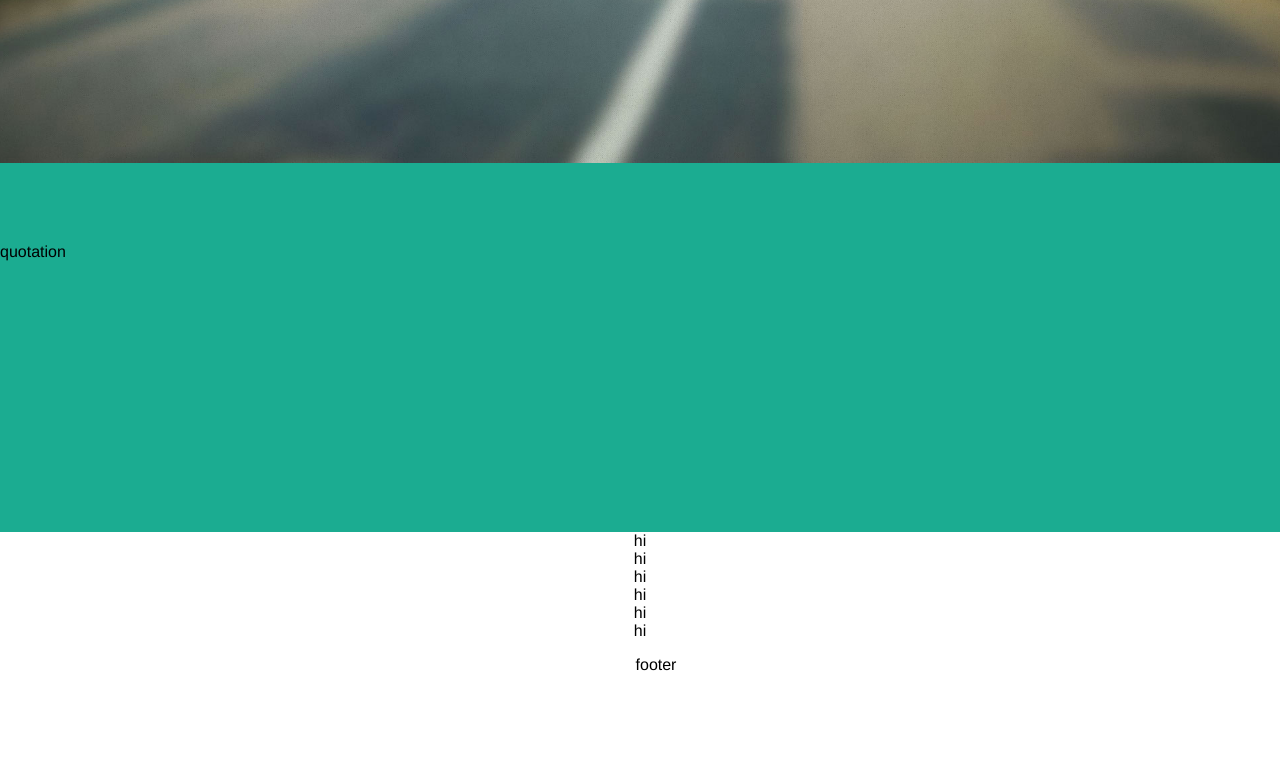
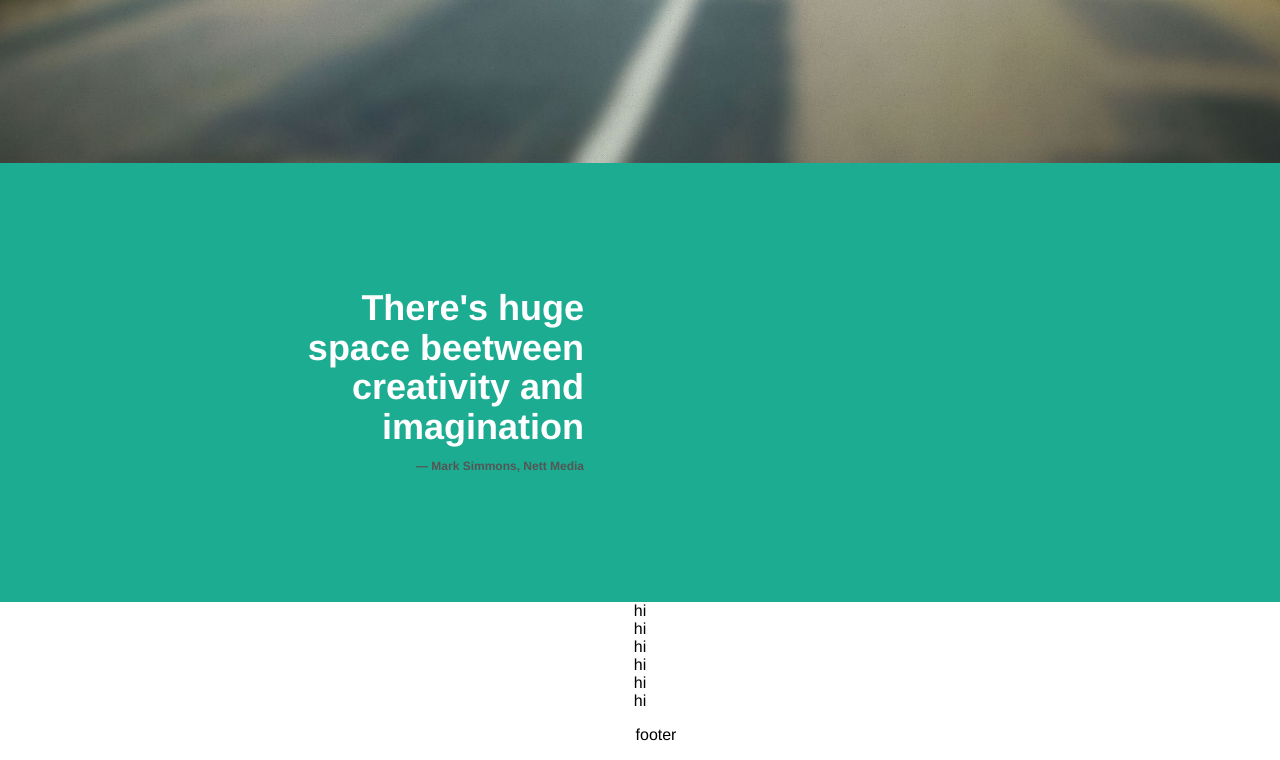
Before and after one commit to parabolabam/maxim_clone, a Vue app: page /home in a window 1280 px wide. Shown: the part 720-1480 px from the top of the page. Before the commit the page ends 1410 px from the top, so only its background shows below. Built offline with nearby package versions, Linux system fonts and the light colour scheme.

Commit message:
quotation block markup

```diff
--- a/src/assets/colors.scss
+++ b/src/assets/colors.scss
@@ -6,6 +6,7 @@ $color-como: #517B67;
 $color-tiber: #0B333F;
 $color-white-solid: #FFF;
 $color-mountain-meadow: #1BAC91;
+$color-emperor: #555555;
 
 // header vars
 $header-background-color: $color-tiber;
--- a/src/components/MainSection/components/QuotationBlock.vue
+++ b/src/components/MainSection/components/QuotationBlock.vue
@@ -1,6 +1,12 @@
 <template>
   <div class="quotation-block">
-      quotation
+    <div class="quote-container">
+      <blockquote class="quote">
+        {{ quotation.quote }}
+        <cite>{{ quotation.author }}</cite>
+      </blockquote>
+    </div>
+    <div class="coffee-icon"></div>
   </div>
 </template>
 
@@ -8,7 +14,15 @@
 import HooperSlider from '@/components/HooperSlider'
 
 export default {
-  name: 'main-section-header'
+  name: 'main-section-header',
+  data () {
+    return {
+      quotation: {
+        quote: "There's huge space beetween creativity and imagination",
+        author: 'Mark Simmons, Nett Media'
+      }
+    }
+  }
 
 }
 </script>
@@ -16,8 +30,47 @@ export default {
 <style lang="scss" scoped>
 .quotation-block {
     width: 100%;
-    min-height: 22.1vh;
-    padding: 5rem 0 7rem 0;
+    padding: 5rem 10rem 5rem 10rem;
     background-color: $color-mountain-meadow;
+    display: flex;
+    color: $color-white-solid;
+    .quote-container {
+      flex: 1;
+      .quote {
+        font-size: 36px;
+        font-weight: 700;
+        line-height: 1.1em;
+        text-align: right;
+        width: 80%;
+        cite {
+          display: block;
+          font-size: 12px;
+          color: $color-emperor;
+          font-style: normal;
+          &:before {
+            content: "\2014 \0020"
+          }
+        }
+        &:before {
+          font-size: 64px;
+          font-family: FontAwesome;
+          content: "\f10d";
+          margin-right: 20px;
+          opacity: 0.6;
+        }
+        &:after {
+          content: ""
+        }
+      }
+    }
+    .coffee-icon {
+      flex: 1;
+      font-size: 10em;
+      text-align: center;
+      &:before {
+      font-family: FontAwesome;
+        content: "\f0f4";
+      }
+    }
 }
 </style>
```
